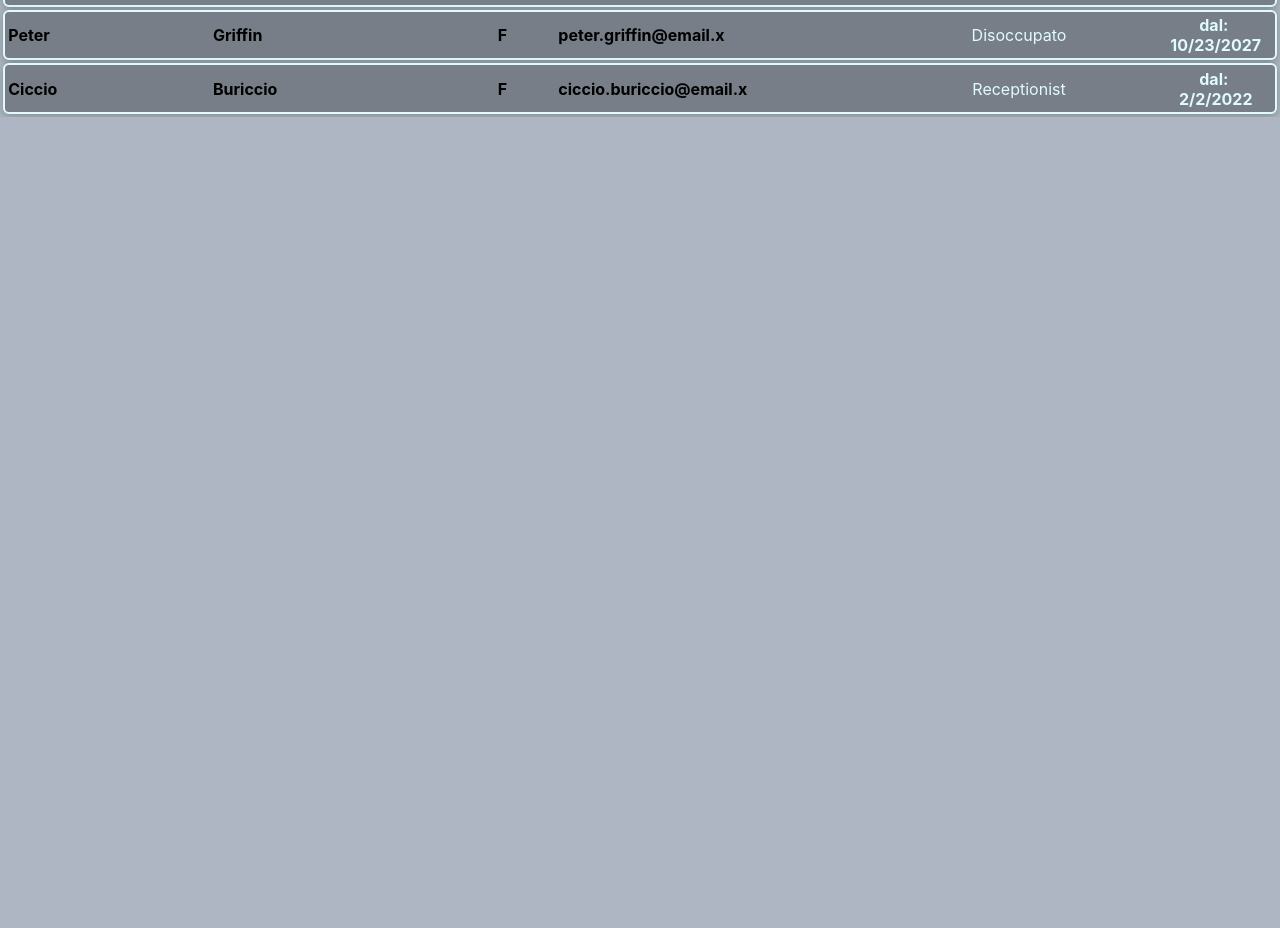
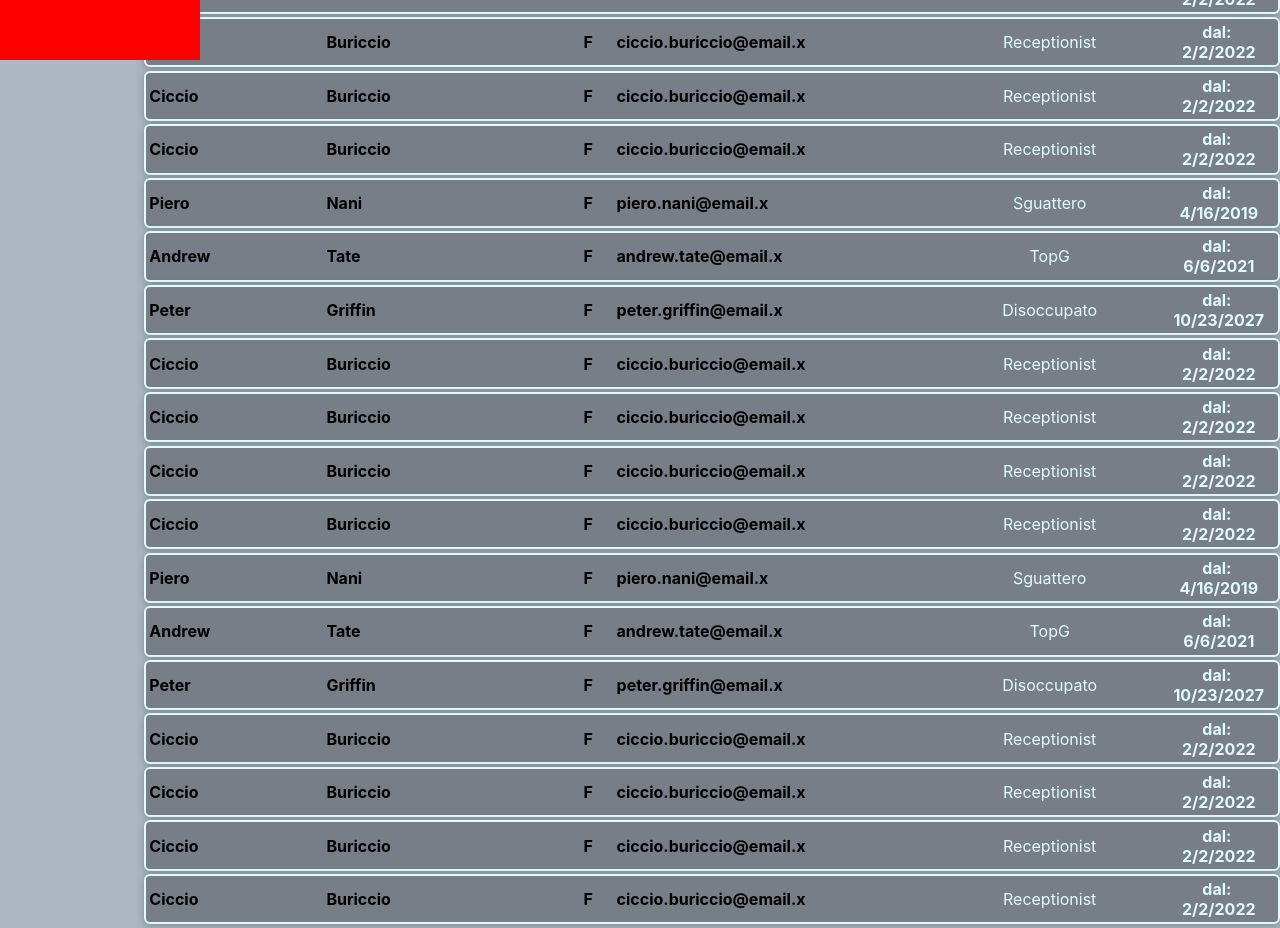
Before and after one commit to GabrieleDellaColletta/PIPLO_FrontEnd, a React (Create React App) app: page /dipendenti_individuali in a window 1280 px wide. Shown: the part 740-1668 px from the top of the page. Before the commit the page ends 857 px from the top, so only its background shows below. Built offline with nearby package versions, Linux system fonts and the light colour scheme.

Commit message:
therthin commit

```diff
--- a/src/App.css
+++ b/src/App.css
@@ -3,11 +3,16 @@
   background-color: #282c34;
 
 }
+.fix-nav{
+  position: sticky;
+  top: 0;
+}
 .navigatore{
   background-color: #324d83;
   font-family: Verdana, Geneva, Tahoma, sans-serif;
   height: "100%";
-    min-height: '100vh';
+  min-height: '100vh';
+
 }
 .page{
     font-size: 5rem;
--- a/src/App.js
+++ b/src/App.js
@@ -11,6 +11,8 @@ import Rimborsi_spesa from './components/pages/Rimborsi_spesa';
 
 import { createBrowserRouter, RouterProvider } from 'react-router-dom';
 import { BrowserRouter as Router, Routes, Route } from 'react-router-dom';
+
+import { Box } from "@chakra-ui/react";
 /*
 import Menu from './components/unused/Menu';
 import Menu_item from './components/unused/Menu_item';
@@ -33,9 +35,12 @@ document.body.style = 'background: rgb(173, 182, 194);';
 
   return (
     <div>
-    <Router>
+      <Box display="flex">
 
-      <Navigatore/>
+
+      <Box position="fixed" width="200px" height="100%" bg="red" /> {
+        <Router>
+        <Navigatore/>
         <Routes>
           {<Route path='/presenze' element={<Presenze/>}/>}
           <Route path='/rimborsi_spesa' element={<Rimborsi_spesa/>}/>
@@ -45,7 +50,9 @@ document.body.style = 'background: rgb(173, 182, 194);';
           <Route path='/dipendenti_gruppi' element={<Dipendenti_gruppi/>}/>
           <Route path='/dipendenti_individuali' element={<Dipendenti_individuali/>}/>
         </Routes>
-    </Router>
+      </Router>
+      }
+      </Box>
     </div>
 
 
--- a/src/components/javascript/Navigatore.js
+++ b/src/components/javascript/Navigatore.js
@@ -19,8 +19,9 @@ import ClickOutside from "./ClickOutside";
 function Navigatore(){
     const naviga = useNavigate();
 
-    return /*<ClickOutside onClickOutside={() => {this.setState({ expanded: false });}}>*/<SideNav  onSelect= {selected=> { console.log(selected); naviga('/'+ selected) } } className = 'navigatore'>
-                <SideNav.Toggle/>
+    return <div>
+            <SideNav  onSelect= {selected=> { console.log(selected); naviga('/'+ selected) } } className = "navigatore">
+                <SideNav.Toggle />
                 <SideNav.Nav defaultSelected="Presenze">
 
                     <NavItem eventKey="Presenze">
@@ -58,8 +59,8 @@ function Navigatore(){
 
                 </SideNav.Nav>
 
-        </SideNav>
-    //</ClickOutside>
+            </SideNav>
+        </div>
 
 }
 
--- a/src/components/pages/Dipendenti_individuali.js
+++ b/src/components/pages/Dipendenti_individuali.js
@@ -7,7 +7,6 @@ function Dipendenti_individuali(){
     const employees = [
         {
           id: 0,
-          //img: '..\..\img\andrewTate.jpeg',
           name: 'Amelia',
           surname: 'Peer',
           sex: 'F',
@@ -17,7 +16,6 @@ function Dipendenti_individuali(){
         },
         {
           id: 1,
-          //img: '..\..\img\andrewTate.jpeg',
           name: 'Piero',
           surname: 'Nani',
           sex: 'M',
@@ -27,7 +25,6 @@ function Dipendenti_individuali(){
         },
         {
           id: 2,
-          //img: "../../img/andrewTate.jpeg",
           name: 'Andrew',
           surname: 'Tate',
           sex: 'M',
@@ -37,7 +34,6 @@ function Dipendenti_individuali(){
         },
         {
           id: 3,
-          //img: '..\..\img\andrewTate.jpeg',
           name: 'Peter',
           surname: 'Griffin',
           sex: 'M',
@@ -47,7 +43,6 @@ function Dipendenti_individuali(){
         },
         {
           id: 4,
-          //img: '..\..\img\andrewTate.jpeg',
           name: 'Ciccio',
           surname: 'Buriccio',
           sex: 'M',
@@ -63,8 +58,6 @@ function Dipendenti_individuali(){
 
         <div>
         <Employee_info
-
-          //img={employees[0].img}
           name={employees[0].name}
           surname={employees[0].surname}
           sex={employees[0].sex}
@@ -73,8 +66,6 @@ function Dipendenti_individuali(){
           hired={employees[0].hired}
         />
         <Employee_info
-
-          //img={employees[1].img}
           name={employees[1].name}
           surname={employees[1].surname}
           sex={employees[0].sex}
@@ -83,8 +74,6 @@ function Dipendenti_individuali(){
           hired={employees[1].hired}
         />
         <Employee_info
-
-          //img={employees[2].img}
           name={employees[2].name}
           surname={employees[2].surname}
           sex={employees[0].sex}
@@ -93,8 +82,6 @@ function Dipendenti_individuali(){
           hired={employees[2].hired}
         />
         <Employee_info
-
-          //img={employees[3].img}
           name={employees[3].name}
           surname={employees[3].surname}
           sex={employees[0].sex}
@@ -103,8 +90,6 @@ function Dipendenti_individuali(){
           hired={employees[3].hired}
         />
         <Employee_info
-
-          //img={employees[4].img}
           name={employees[4].name}
           surname={employees[4].surname}
           sex={employees[0].sex}
@@ -112,6 +97,141 @@ function Dipendenti_individuali(){
           role={employees[4].role}
           hired={employees[4].hired}
         />
+        <Employee_info
+          name={employees[4].name}
+          surname={employees[4].surname}
+          sex={employees[0].sex}
+          email ={employees[4].email}
+          role={employees[4].role}
+          hired={employees[4].hired}
+        />
+        <Employee_info
+          name={employees[4].name}
+          surname={employees[4].surname}
+          sex={employees[0].sex}
+          email ={employees[4].email}
+          role={employees[4].role}
+          hired={employees[4].hired}
+        />
+        <Employee_info
+          name={employees[4].name}
+          surname={employees[4].surname}
+          sex={employees[0].sex}
+          email ={employees[4].email}
+          role={employees[4].role}
+          hired={employees[4].hired}
+        />
+        <Employee_info
+          name={employees[1].name}
+          surname={employees[1].surname}
+          sex={employees[0].sex}
+          email={employees[1].email}
+          role={employees[1].role}
+          hired={employees[1].hired}
+        />
+        <Employee_info
+          name={employees[2].name}
+          surname={employees[2].surname}
+          sex={employees[0].sex}
+          email={employees[2].email}
+          role={employees[2].role}
+          hired={employees[2].hired}
+        />
+        <Employee_info
+          name={employees[3].name}
+          surname={employees[3].surname}
+          sex={employees[0].sex}
+          email ={employees[3].email}
+          role={employees[3].role}
+          hired={employees[3].hired}
+        />
+        <Employee_info
+          name={employees[4].name}
+          surname={employees[4].surname}
+          sex={employees[0].sex}
+          email ={employees[4].email}
+          role={employees[4].role}
+          hired={employees[4].hired}
+        />
+        <Employee_info
+          name={employees[4].name}
+          surname={employees[4].surname}
+          sex={employees[0].sex}
+          email ={employees[4].email}
+          role={employees[4].role}
+          hired={employees[4].hired}
+        />
+        <Employee_info
+          name={employees[4].name}
+          surname={employees[4].surname}
+          sex={employees[0].sex}
+          email ={employees[4].email}
+          role={employees[4].role}
+          hired={employees[4].hired}
+        />
+        <Employee_info
+          name={employees[4].name}
+          surname={employees[4].surname}
+          sex={employees[0].sex}
+          email ={employees[4].email}
+          role={employees[4].role}
+          hired={employees[4].hired}
+        /><Employee_info
+        name={employees[1].name}
+        surname={employees[1].surname}
+        sex={employees[0].sex}
+        email={employees[1].email}
+        role={employees[1].role}
+        hired={employees[1].hired}
+      />
+      <Employee_info
+        name={employees[2].name}
+        surname={employees[2].surname}
+        sex={employees[0].sex}
+        email={employees[2].email}
+        role={employees[2].role}
+        hired={employees[2].hired}
+      />
+      <Employee_info
+        name={employees[3].name}
+        surname={employees[3].surname}
+        sex={employees[0].sex}
+        email ={employees[3].email}
+        role={employees[3].role}
+        hired={employees[3].hired}
+      />
+      <Employee_info
+        name={employees[4].name}
+        surname={employees[4].surname}
+        sex={employees[0].sex}
+        email ={employees[4].email}
+        role={employees[4].role}
+        hired={employees[4].hired}
+      />
+      <Employee_info
+        name={employees[4].name}
+        surname={employees[4].surname}
+        sex={employees[0].sex}
+        email ={employees[4].email}
+        role={employees[4].role}
+        hired={employees[4].hired}
+      />
+      <Employee_info
+        name={employees[4].name}
+        surname={employees[4].surname}
+        sex={employees[0].sex}
+        email ={employees[4].email}
+        role={employees[4].role}
+        hired={employees[4].hired}
+      />
+      <Employee_info
+        name={employees[4].name}
+        surname={employees[4].surname}
+        sex={employees[0].sex}
+        email ={employees[4].email}
+        role={employees[4].role}
+        hired={employees[4].hired}
+      />
 
 
 
```
